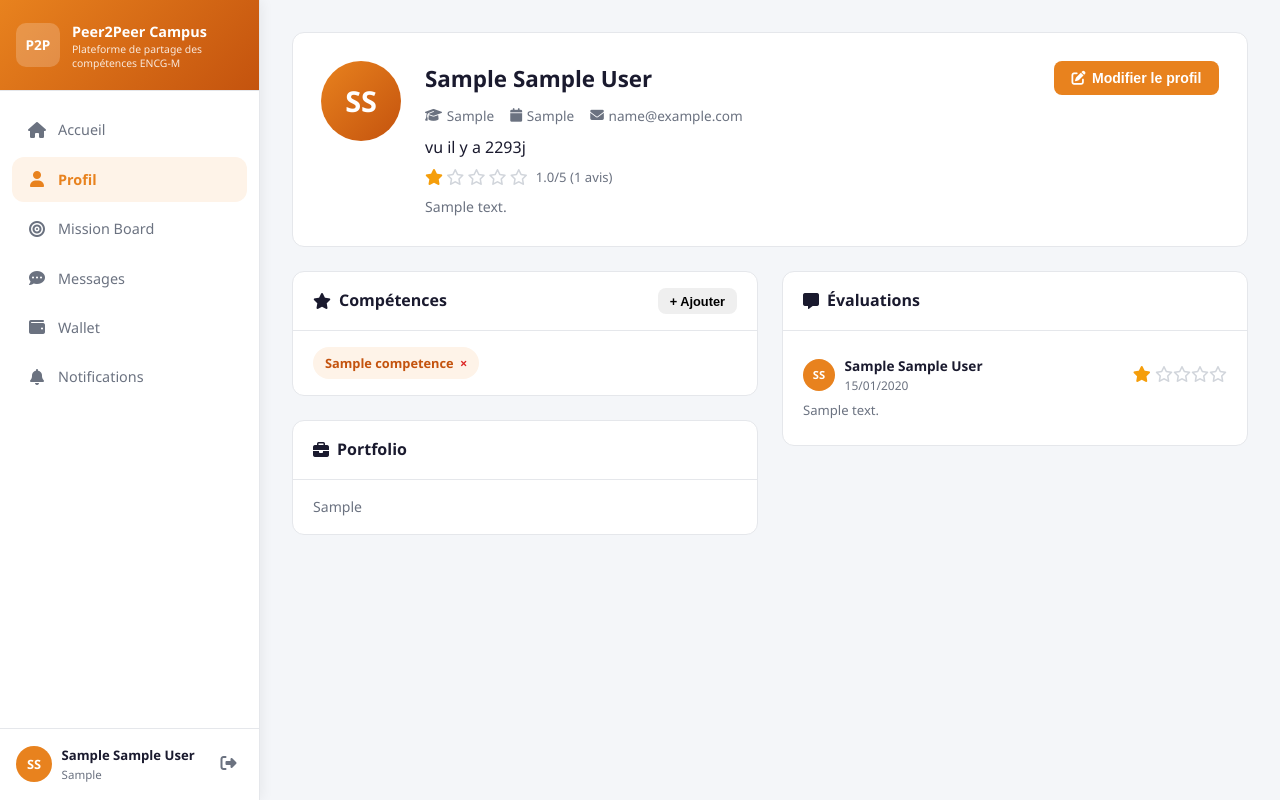
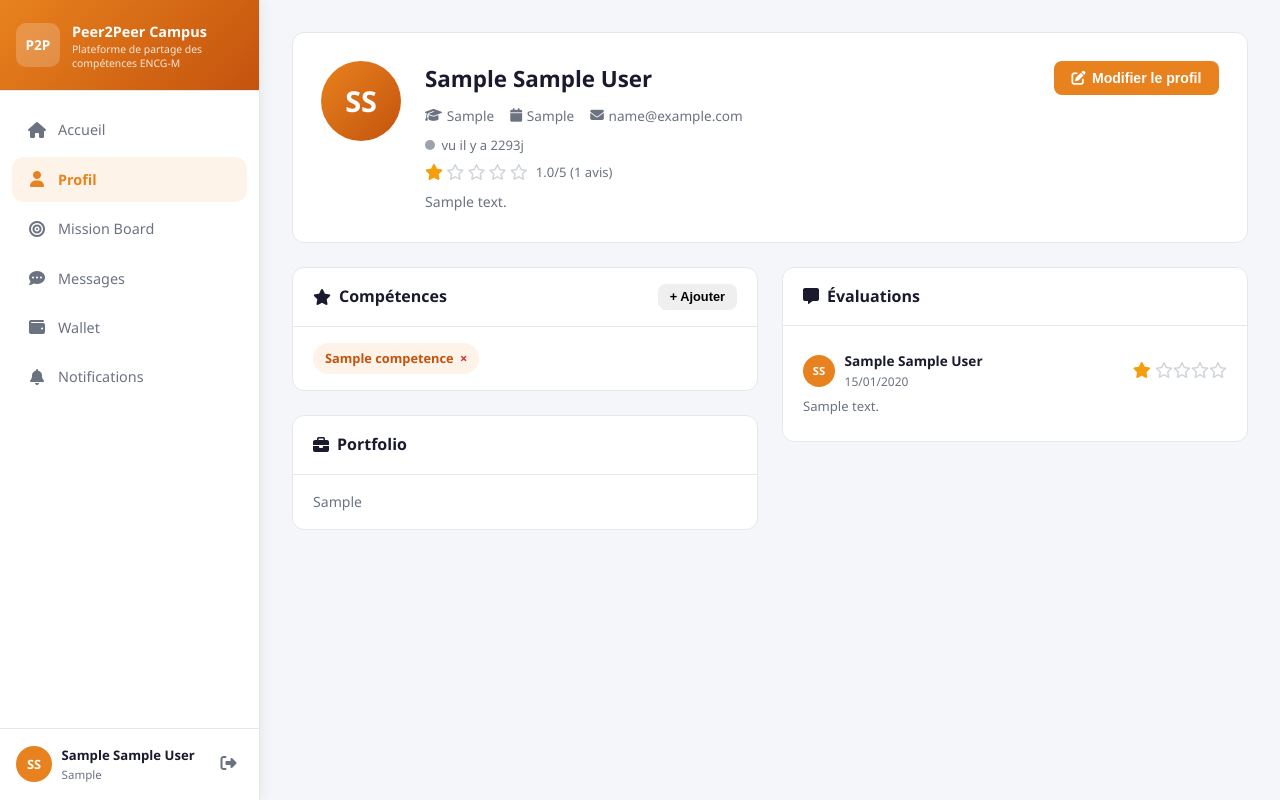
Before and after one commit to FATIMA7344/p2p-campuus, a Flask app: page /profil in a window 1280 px wide. Run offline with Flask 3, Linux system fonts and the light colour scheme; the visitor is signed in with stand-in values (Sample User, id 1); tables that the repository leaves empty hold one stand-in row (values such as "Sample post"); data that the repository does not hold is empty; parts of the project's set-up code (start-up, migrations or seed data) failed here and were passed over.

Commit message:
Update style.css

```diff
--- a/static/css/style.css
+++ b/static/css/style.css
@@ -783,3 +783,32 @@ a { color: inherit; text-decoration: none; }
     font-weight: 600;
     margin-top: 0.3rem;
 }
+/* ── Statut en ligne ─────────────────────────────────────────────── */
+.statut-dot {
+    width: 10px;
+    height: 10px;
+    border-radius: 50%;
+    display: inline-block;
+    margin-right: 0.4rem;
+    flex-shrink: 0;
+}
+.statut-dot.online {
+    background: #22c55e;
+    box-shadow: 0 0 6px #22c55e;
+    animation: pulse-green 2s infinite;
+}
+.statut-dot.offline {
+    background: #9ca3af;
+}
+.statut-ligne {
+    display: flex;
+    align-items: center;
+    font-size: 0.82rem;
+    color: var(--text-muted);
+    margin-top: 0.3rem;
+}
+@keyframes pulse-green {
+    0% { box-shadow: 0 0 0 0 rgba(34, 197, 94, 0.6); }
+    70% { box-shadow: 0 0 0 6px rgba(34, 197, 94, 0); }
+    100% { box-shadow: 0 0 0 0 rgba(34, 197, 94, 0); }
+}
```
